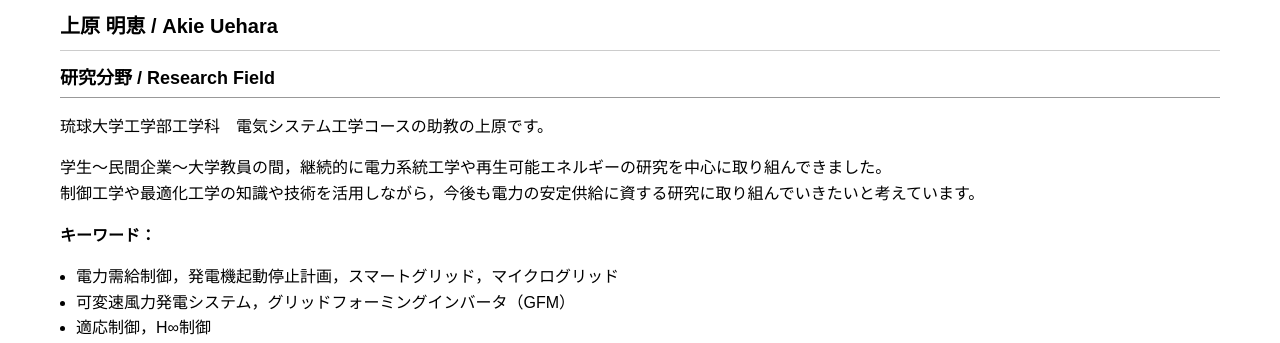
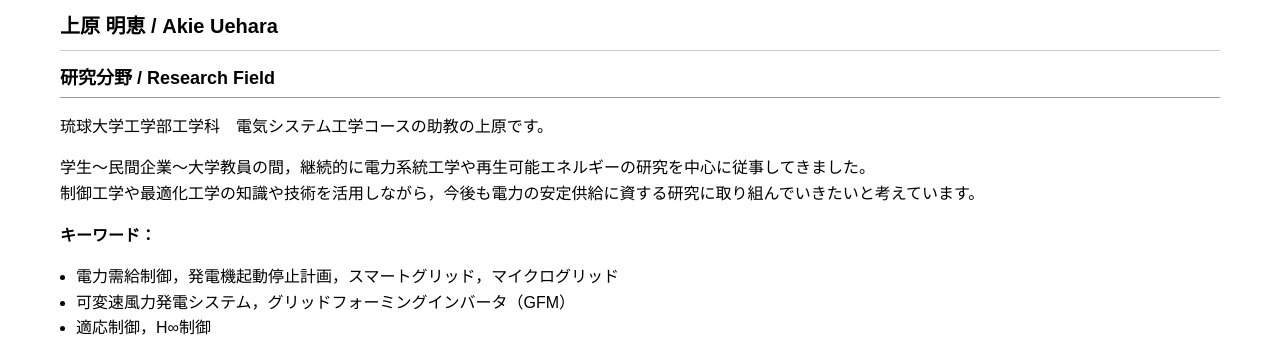
Before and after one commit to akieuehara/AkieUehara.github.io, a Jekyll site: the page built from index.md, in a window 1280 px wide and 900 px high. Shown: the top 343 px of the window. Built offline with Jekyll 4.4.1, drawn with Linux system fonts in a browser that asks for light colours; comment, search, counter and statistics services are not loaded.

Commit message:
Update index.md

```diff
--- a/index.md
+++ b/index.md
@@ -10,7 +10,7 @@ title: "Akie Uehara"
 
 琉球大学工学部工学科　電気システム工学コースの助教の上原です。
 
-学生～民間企業～大学教員の間，継続的に電力系統工学や再生可能エネルギーの研究を中心に取り組んできました。
+学生～民間企業～大学教員の間，継続的に電力系統工学や再生可能エネルギーの研究を中心に従事してきました。
 制御工学や最適化工学の知識や技術を活用しながら，今後も電力の安定供給に資する研究に取り組んでいきたいと考えています。
 
 **キーワード：**
```
